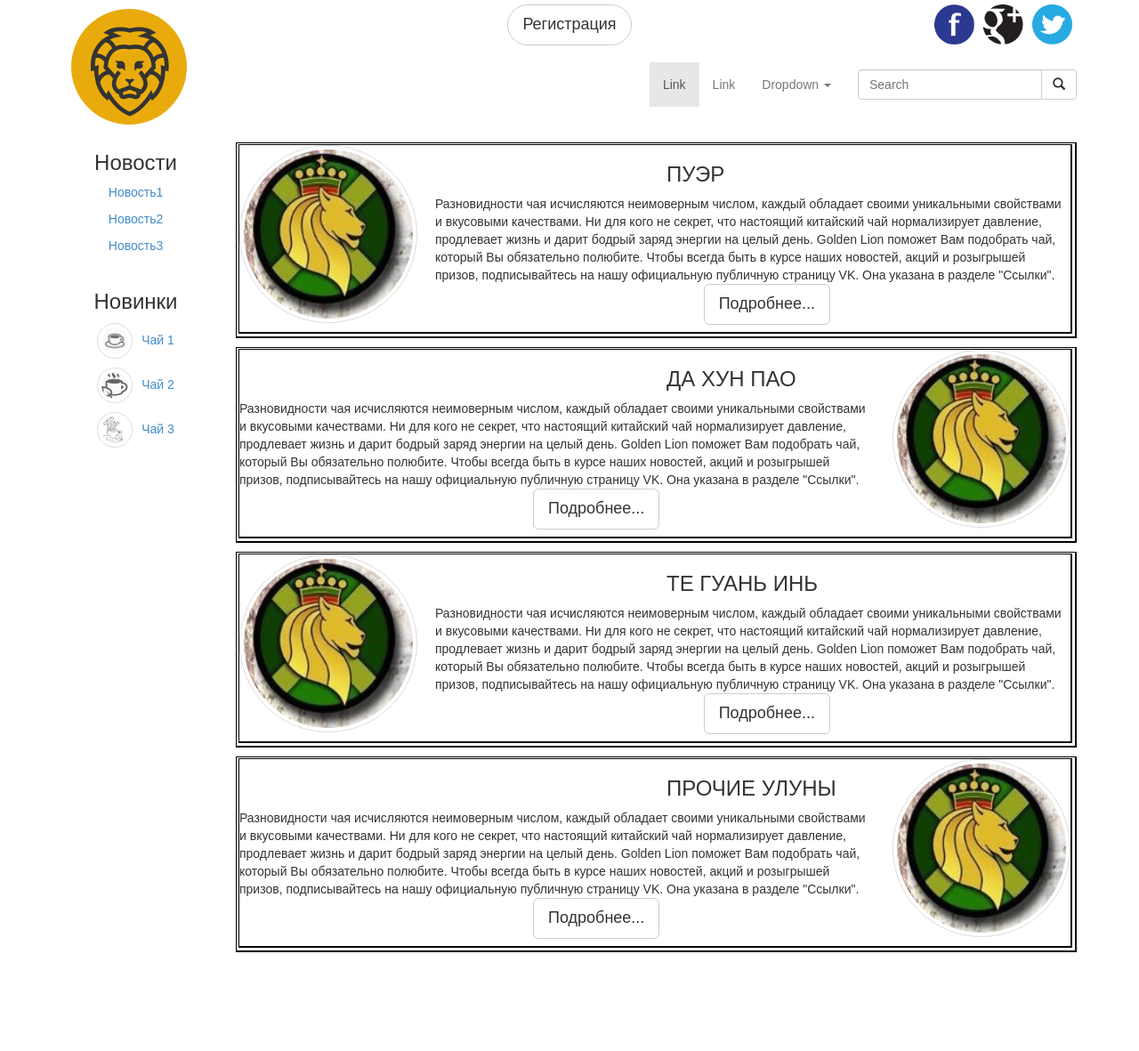
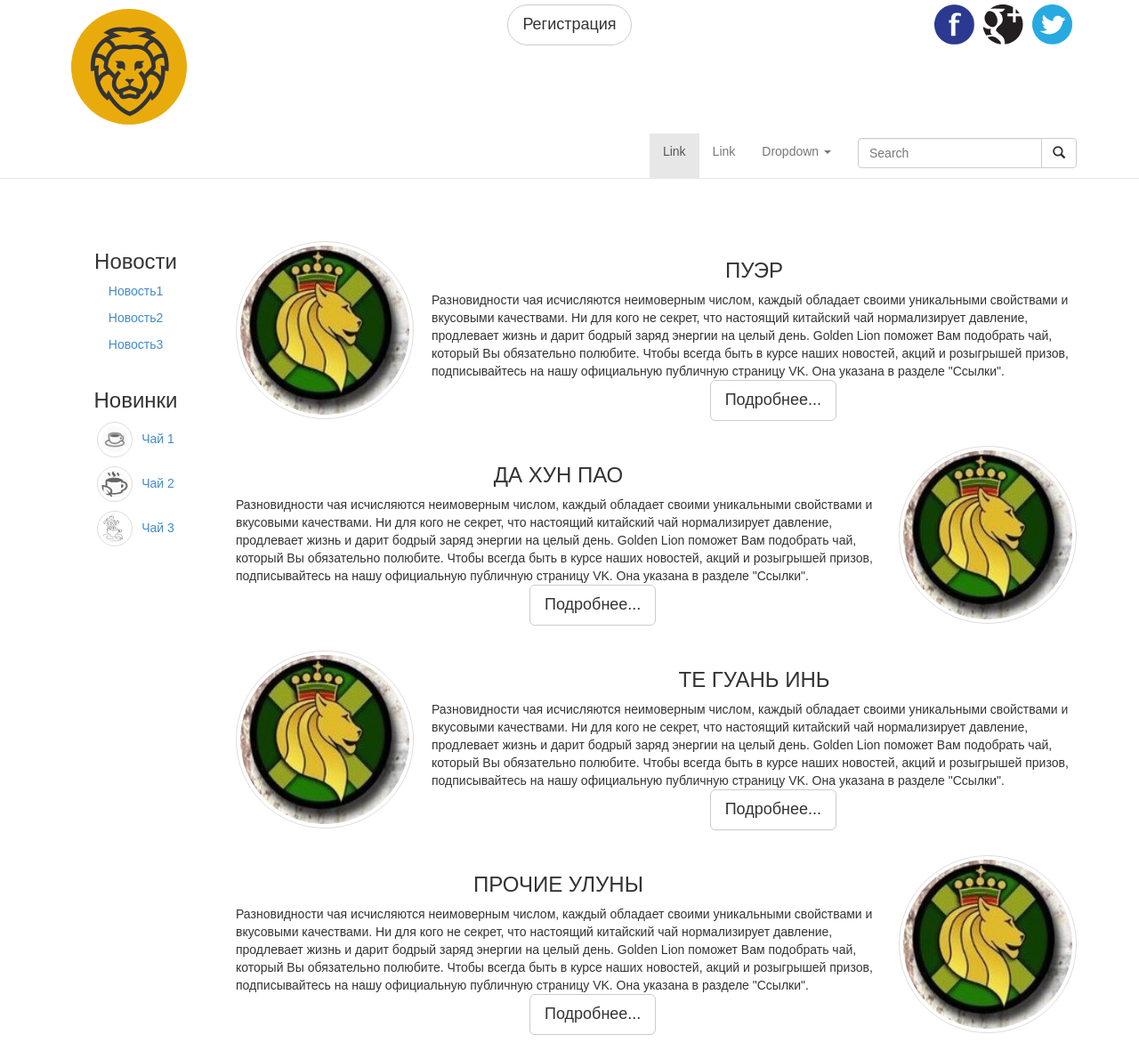
Before and after one commit to Andreyalex/golden-lion-tea-old, a PHP site: page /magaz.php in a window 1280 px wide. Shown: the whole page at 89% size. Before the commit the page ends 1070 px from the top, so only its background shows below. Run offline with PHP 8.4, Linux system fonts and the light colour scheme.

Commit message:
Updated menu

```diff
--- a/assets/theme.css
+++ b/assets/theme.css
@@ -91,8 +91,8 @@ text-align: center;
     margin-top: 10px;
     overflow: hidden;
     position: relative;
-    border: double #000000;
-    border-width: 3px 7px 7px 4px;
+    /*border: double #000000;*/
+    /*border-width: 3px 7px 7px 4px;*/
 
 }
 
@@ -116,12 +116,17 @@ text-align: center;
 
 .article .title {
 
-    margin-left: 480px;
+    margin-left: 220px;
+}
+
+.article .title * {
+    text-align: center;
 }
 
 .article.odd .title {
 
-    margin-left: 480px;
+    margin-left: 0;
+    margin-right: 220px;
 
 
 }
@@ -187,6 +192,18 @@ text-align: center;
     margin-right: 10px;
 }
 
+#menu-container {
+    margin-top: -80px;
+    /*border-top: 1px solid #cccccc;*/
+    border-bottom: 1px solid #e7e7e7;
+    /*background: #333;*/
+    margin-bottom: 60px;
+}
+
+#menu-container nav {
+    margin: 0px;
+}
+
 #menu {
     margin-top: 15px;
     border: none;
@@ -198,3 +215,12 @@ text-align: center;
 #menu form {
     padding-right: 0px;
 }
+
+#menu .navbar-nav>li>a {
+    padding-top: 10px;
+    padding-bottom: 20px;
+}
+
+#menu form {
+    margin-top: 5px;
+}
--- a/magaz.php
+++ b/magaz.php
@@ -34,9 +34,12 @@
                     <a class="item tw" target="_blank" href="http://twitter.com"></a>
                 </div>
             </div>
-
-            <div class="col-lg-8" >
-
+        </div>
+    </div>
+    <div id="menu-container">
+    <div id="pane" class="container">
+        <div class="row">
+            <div class="col-lg-12" >
                 <nav id="menu" class="navbar navbar-default pull-right">
                     <div class="container-fluid">
                         <!-- Brand and toggle get grouped for better mobile display -->
@@ -82,6 +85,7 @@
                 </nav>
             </div>
         </div>
+    </div>
     </div>
 
     <div id="pane" class="container">
```
